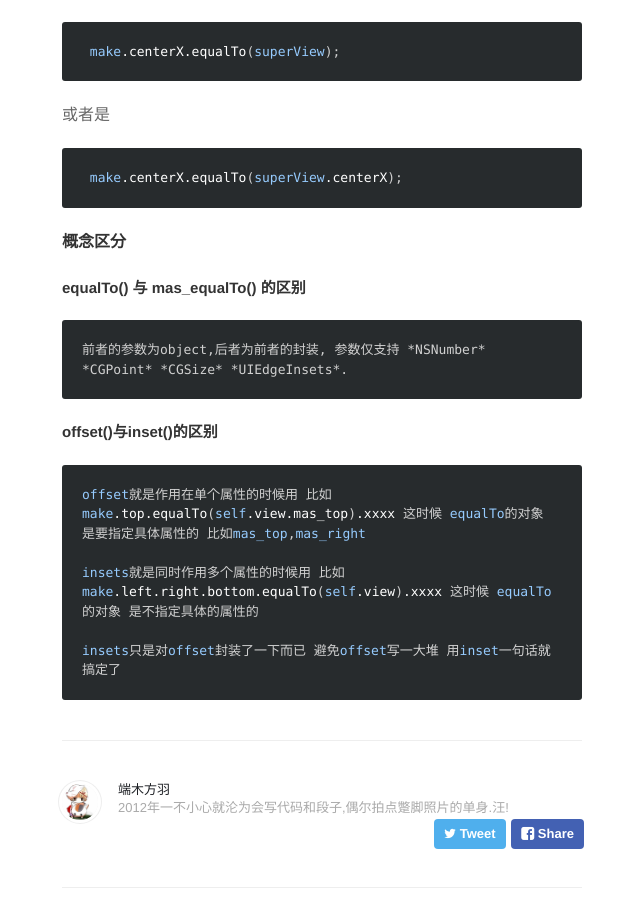
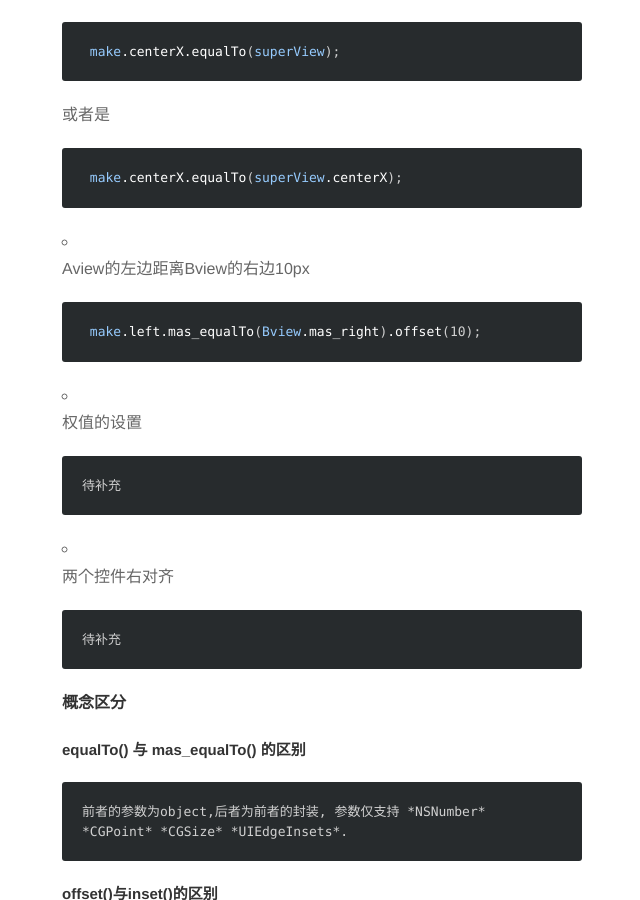
Before and after one commit to gq630960023/gq630960023.github.io, a Jekyll site: the page built from _posts/2016-01-15-Masonry备忘录.markdown, in a window 1280 px wide and 900 px high, scrolled down 1958 px. Shown: the whole window, without its empty margins (318-958 px from the left). Built offline with Jekyll 4.4.1, drawn with Linux system fonts in a browser that asks for light colours; nearby versions of some CDN libraries; Markdown is read by kramdown in place of the engine named in the settings.

Commit message:
masonry 更新

````diff
--- a/_posts/2016-01-15-Masonry备忘录.markdown
+++ b/_posts/2016-01-15-Masonry备忘录.markdown
@@ -93,6 +93,23 @@ UIScrollView中添加subView如果需要使用Masonry. 参考 里脊串的 [UISc
 	make.centerX.equalTo(superView.centerX);
 	```
 
+9. Aview的左边距离Bview的右边10px
+
+	```
+	make.left.mas_equalTo(Bview.mas_right).offset(10);
+	```
+
+10. 权值的设置
+
+	```
+	待补充
+	```
+
+11. 两个控件右对齐
+
+	```
+	待补充
+	```
 
 
 ####概念区分
````
